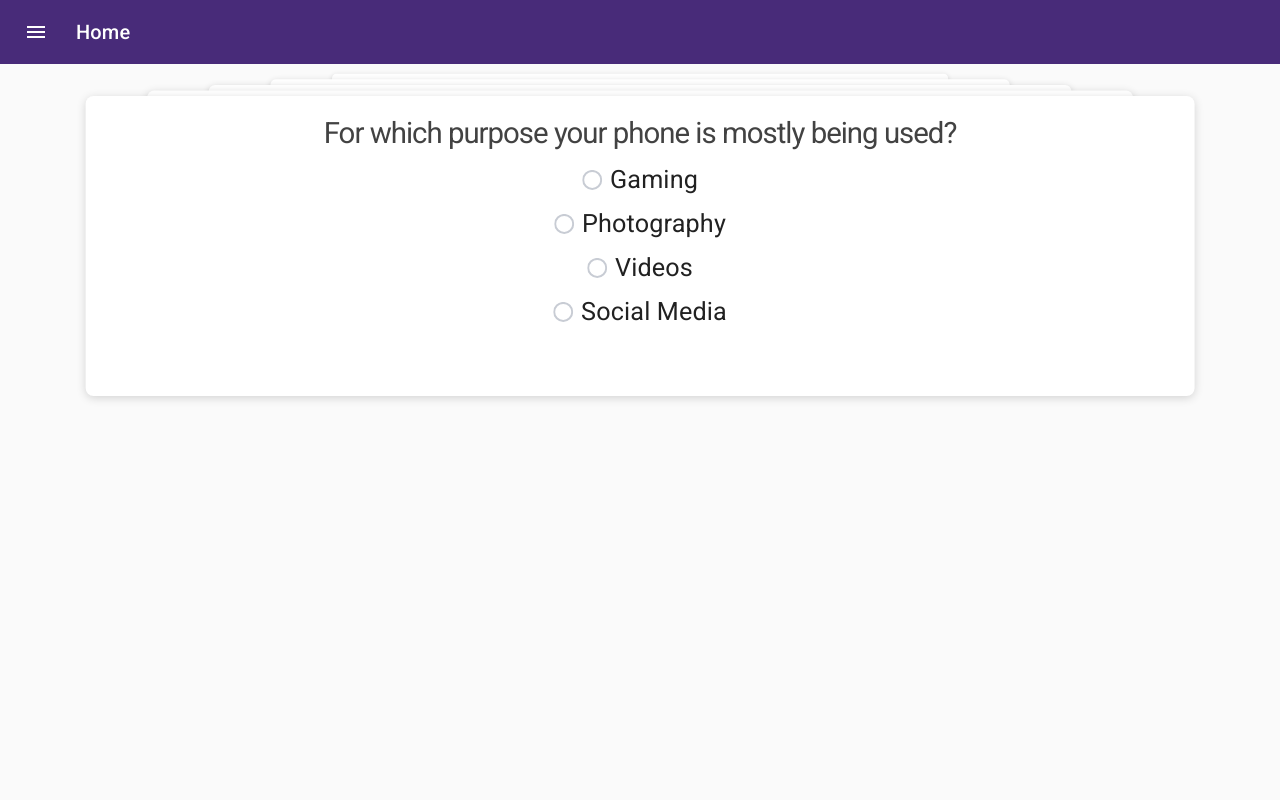
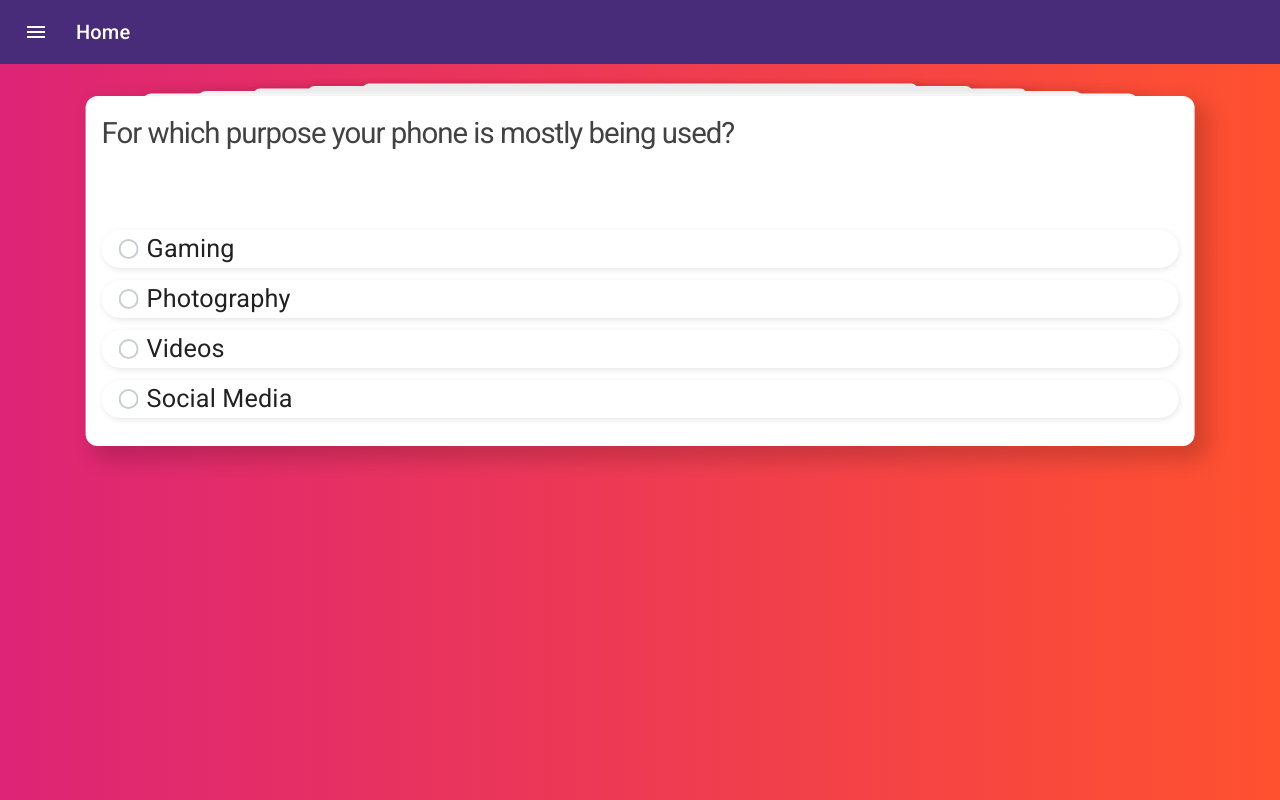
Before and after one commit to SreejithNS/phoneguide, a React app: page / in a window 1280 px wide. Built offline with nearby package versions, Linux system fonts and the light colour scheme.

Commit message:
UI changes

```diff
--- a/public/index.html
+++ b/public/index.html
@@ -9,7 +9,7 @@
       name="description"
       content="Web site created using reactjs"
     />
-    <link rel="apple-touch-icon" href="logo192.png" />
+    <!-- <link rel="apple-touch-icon" href="logo192.png" /> -->
     <!--
       manifest.json provides metadata used when your web app is installed on a
       user's mobile device or desktop. See https://developers.google.com/web/fundamentals/web-app-manifest/
--- a/src/Home.js
+++ b/src/Home.js
@@ -61,7 +61,7 @@ export default function Home(props) {
         </AppBar>
       </ElevationScroll>
       <Toolbar />
-      <Container>
+      <Container style={{height:100+"%"}}>
         <Questions/>
       </Container>
     </React.Fragment>
--- a/src/index.css
+++ b/src/index.css
@@ -1,15 +1,18 @@
-body,html {
+body, html {
   margin: 0;
   width: 100%;
   height: 100%;
-  font-family: -apple-system, BlinkMacSystemFont, "Segoe UI", "Roboto", "Oxygen",
-    "Ubuntu", "Cantarell", "Fira Sans", "Droid Sans", "Helvetica Neue",
-    sans-serif;
+  font-family: -apple-system, BlinkMacSystemFont, "Segoe UI", "Roboto", "Oxygen", "Ubuntu", "Cantarell", "Fira Sans", "Droid Sans", "Helvetica Neue", sans-serif;
   -webkit-font-smoothing: antialiased;
   -moz-osx-font-smoothing: grayscale;
+  background: #FF512F;
+  /* fallback for old browsers */
+  background: -webkit-linear-gradient(to right, #DD2476, #FF512F);
+  /* Chrome 10-25, Safari 5.1-6 */
+  background: linear-gradient(to right, #DD2476, #FF512F);
+  /* W3C, IE 10+/ Edge, Firefox 16+, Chrome 26+, Opera 12+, Safari 7+ */
 }
 
 code {
-  font-family: source-code-pro, Menlo, Monaco, Consolas, "Courier New",
-    monospace;
+  font-family: source-code-pro, Menlo, Monaco, Consolas, "Courier New", monospace;
 }
--- a/src/ui/PaperCard.js
+++ b/src/ui/PaperCard.js
@@ -2,20 +2,21 @@ import React, { Component } from "react";
 import { makeStyles, createStyles } from '@material-ui/core/styles';
 import { withStyles } from "@material-ui/styles";
 import './radioButton.css';
+import { Grid } from "@material-ui/core";
 class PaperCard extends Component {
   state = {
     selected: "",
-    fade:false
+    fade: false
   };
   onChange = event => {
     let selected = event.target.value;
     this.setState({
       selected
     });
-    let option = this.props.question.options.find(opt=>opt.id===selected)
+    let option = this.props.question.options.find(opt => opt.id === selected)
     this.props.addToQuery(option.attr)
-    setTimeout(()=>this.setState({fade:true}),500);
-    setTimeout(()=>this.props.next(this.props.question.id),1000)
+    setTimeout(() => this.setState({ fade: true }), 500);
+    setTimeout(() => this.props.next(this.props.question.id), 1000)
   };
   useStyles = makeStyles((theme) => createStyles({
     root: {
@@ -23,15 +24,22 @@ class PaperCard extends Component {
     },
   }));
   render() {
-    const { selected,fade } = this.state;
+    const { selected, fade } = this.state;
     const { classes, question, offset } = this.props;
     return (
-      <div className={classes.root} style={{ transform: `translate(${/*(fade)?"-35%":*/"-50%"},${(fade)?"80":offset * 200 - 200}px) scale(${offset})`,opacity:(fade)?"0%":"100%",transition:"0.5s" }}>
-        <div className={classes.cardContent}>
-          <div className={classes.question}>{question.question}</div>
-          <form className={classes.form}>
+      <div className={classes.root} style={{ transform: `translate(${/*(fade)?"-35%":*/"-50%"},${(fade) ? "80" : offset * 200 - 200}px) scale(${offset})`, opacity: (fade) ? "0%" : "100%", filter: `blur(${fade ? "2px" : 0})`, transition: "0.5s" }}>
+        <Grid
+          container
+          direction="column"
+          justify="space-between"
+          alignItems="center"
+          style={{ height: 100 + "%" }}
+        >
+          <Grid item className={classes.question}>{question.question}</Grid>
+          <Grid item container direction="column" justify="space-evenly" alignItems="center">
+            <form style={{ width: "100%" }}>
               {question.options.map((opt, key) => (
-              <div key={key} id={question.id + opt.id} className={classes.option}>
+                <Grid item key={key} id={question.id + opt.id} className={classes.option} style={opt.id == selected ? { backgroundColor: "#55efc4", border: "1px solid #00000000", color: "#282828" } : {}}>
                   <label className="btn-radio">
                     <input
                       type="radio"
@@ -39,17 +47,25 @@ class PaperCard extends Component {
                       value={opt.id}
                       checked={opt.id === selected}
                     />
+                    {/* <Grid container alignItems="center" justify="space-between"> */}
+                      {/* <Grid item> */}
+                      {/* </Grid> */}
+                      {/* <Grid item> */}
                         <svg width="20px" height="20px" viewBox="0 0 20 20">
                           <circle cx="10" cy="10" r="9"></circle>
                           <path d="M10,7 C8.34314575,7 7,8.34314575 7,10 C7,11.6568542 8.34314575,13 10,13 C11.6568542,13 13,11.6568542 13,10 C13,8.34314575 11.6568542,7 10,7 Z" className="inner"></path>
                           <path d="M10,1 L10,1 L10,1 C14.9705627,1 19,5.02943725 19,10 L19,10 L19,10 C19,14.9705627 14.9705627,19 10,19 L10,19 L10,19 C5.02943725,19 1,14.9705627 1,10 L1,10 L1,10 C1,5.02943725 5.02943725,1 10,1 L10,1 Z" className="outer"></path>
                         </svg>
+
                         <span>{opt.text}</span>
+                      {/* </Grid> */}
+                    {/* </Grid> */}
                   </label>
-              </div>
+                </Grid>
               ))}
             </form>
-        </div>
+          </Grid>
+        </Grid>
       </div>
     );
   }
@@ -62,19 +78,20 @@ export default withStyles((theme) => {
       backgroundColor: theme.palette.background.paper,
       padding: 16,
       position: 'absolute',
-      textAlign: 'center',
-      boxShadow: "0 2px 10px 0 rgba(0, 0, 0, 0.16)",
+      // textAlign: 'center',
+      boxShadow: "10px 10px 20px 4px rgba(0, 0, 0, 0.17)",
       width: "90%",
       left: "50%",
       top: '16px',
-      borderRadius: "8px",
-      height: "300px",
+      borderRadius: "12px",
+      height: "350px",
       maxWidth: "95%"
     },
     question: {
       fontSize: "2.1em",
       letterSpacing: "-1px",
-      color: "#282828e0"
+      color: "#282828e0",
+      width: 100 + "%"
     },
     cardContent: {
       position: "relative",
@@ -95,7 +112,13 @@ export default withStyles((theme) => {
       borderRadius: "8px"
     },
     option: {
-      margin: "8px",
+      border: "1px solid #00000000",
+      padding: "0px 16px",
+      width: "100%",
+      borderRadius: "30px",
+      margin: "12px 0px",
+      boxShadow: "1px 2px 7px -1px rgba(0, 0, 0, 0.12)",
+      transition: "0.2s",
     }
   })
 })(PaperCard)
--- a/src/ui/Questions.js
+++ b/src/ui/Questions.js
@@ -189,6 +189,22 @@ export default class Questions extends Component {
                         }
                     ]
                 },
+                {
+                    question: "Which type of phone lover are you?",
+                    id: "a11",
+                    options: [
+                        {
+                            text: "Flagship",
+                            id: "o1",
+                            attr: { pr: 'FLAGSHIP' }
+                        },
+                        {
+                            text: "Midrange",
+                            id: "o2",
+                            attr: {pr:'BUDGET'}
+                        }
+                    ]
+                },
                 // {
                 //     question: "No matter what the internal sotrage is you always feel like using an extra memeory card?",
                 //     id: "a10",
@@ -232,7 +248,8 @@ export default class Questions extends Component {
     sendQuery = () => {
         const query = Array.from(this.state.queryParams)
         var xmlhttp = new XMLHttpRequest();   // new HttpRequest instance
-        var theUrl = "https://us-central1-phoneguide-dev.cloudfunctions.net/adminAPI/query";
+        var theUrl = "http://localhost:5000/phoneguide-dev/us-central1/adminAPI/query";
+        //var theUrl = "https://us-central1-phoneguide-dev.cloudfunctions.net/adminAPI/query";
         xmlhttp.open("POST", theUrl);
         xmlhttp.setRequestHeader("Content-Type", "application/json;charset=UTF-8");
         xmlhttp.send(JSON.stringify(query));
--- a/src/ui/radioButton.css
+++ b/src/ui/radioButton.css
@@ -27,7 +27,7 @@
     stroke: #C8CCD4;
   }
   .btn-radio svg path {
-    stroke: #482B79;
+    stroke: #00b894;
   }
   .btn-radio svg path.inner {
     stroke-width: 6;
```
Also changed, not shown: functions/index.js (+5 -3 lines), public/manifest.json, 1 other file. Lines whose indentation alone changed are shown as unchanged.
